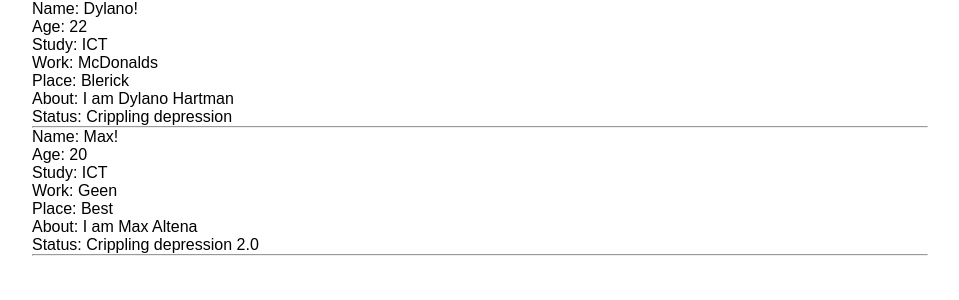
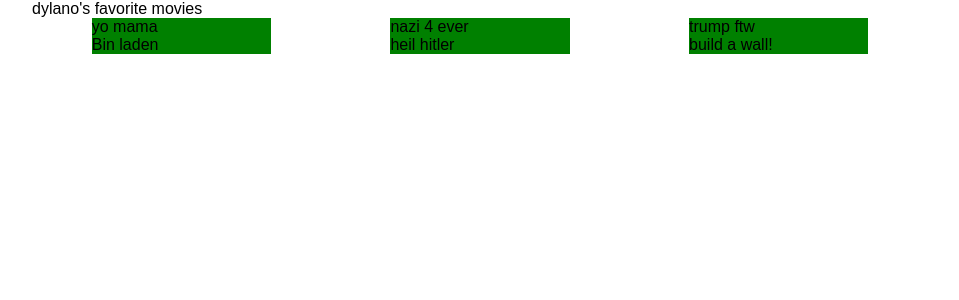
Before and after one commit to RyeRob/workshop-react, a React (Create React App) app: page / in a window 1280 px wide. Shown: the top 300 px of the page, without its empty margins (160-1119 px from the left). Built offline with nearby package versions, Linux system fonts and the light colour scheme.

Commit message:
added level1 component

```diff
--- a/src/App.css
+++ b/src/App.css
@@ -19,3 +19,13 @@
     width: 70%;
   }
 }
+
+.cards {
+  display: flex;
+  justify-content: space-around;
+}
+
+.card {
+  background-color: green;
+  width: 20%;
+}
--- a/src/App.js
+++ b/src/App.js
@@ -1,13 +1,21 @@
 import React, { Component } from "react";
 import "./App.css";
 import Person from "./components/Person";
+import Level1 from "./components/level1/Level1";
 
 class App extends Component {
+  constructor(props) {
+    super(props);
+    this.state = {
+      name: "dylano"
+    };
+  }
   render() {
     return (
       <div className="App">
         <div className="container">
-          <Person
+          <Level1 name={this.state.name} />
+          {/* <Person
             name="Dylano"
             age="22"
             study="ICT"
@@ -26,7 +34,7 @@ class App extends Component {
             // picture={photoMax}
             about="I am Max Altena"
             status="Crippling depression 2.0"
-          />
+          /> */}
         </div>
       </div>
     );
--- /dev/null
+++ b/src/components/level1/Card.js
@@ -0,0 +1,20 @@
+import React, { Component } from "react";
+
+class Card extends Component {
+  constructor(props) {
+    super(props);
+    this.state = {
+      title: this.props.title,
+      text: this.props.text
+    };
+  }
+  render() {
+    return (
+      <div className="card">
+        <p>{this.state.title}</p>
+        <p>{this.state.text}</p>
+      </div>
+    );
+  }
+}
+export default Card;
--- /dev/null
+++ b/src/components/level1/Level1.js
@@ -0,0 +1,26 @@
+import React, { Component } from "react";
+
+import Card from "./Card";
+
+class Level1 extends Component {
+  constructor(props) {
+    super(props);
+
+    this.state = {
+      name: this.props.name
+    };
+  }
+  render() {
+    return (
+      <div>
+        <p>{this.state.name}'s favorite movies </p>
+        <div className="cards">
+          <Card title="yo mama" text="Bin laden" />
+          <Card title="nazi 4 ever" text="heil hitler" />
+          <Card title="trump ftw" text="build a wall!" />
+        </div>
+      </div>
+    );
+  }
+}
+export default Level1;
```
